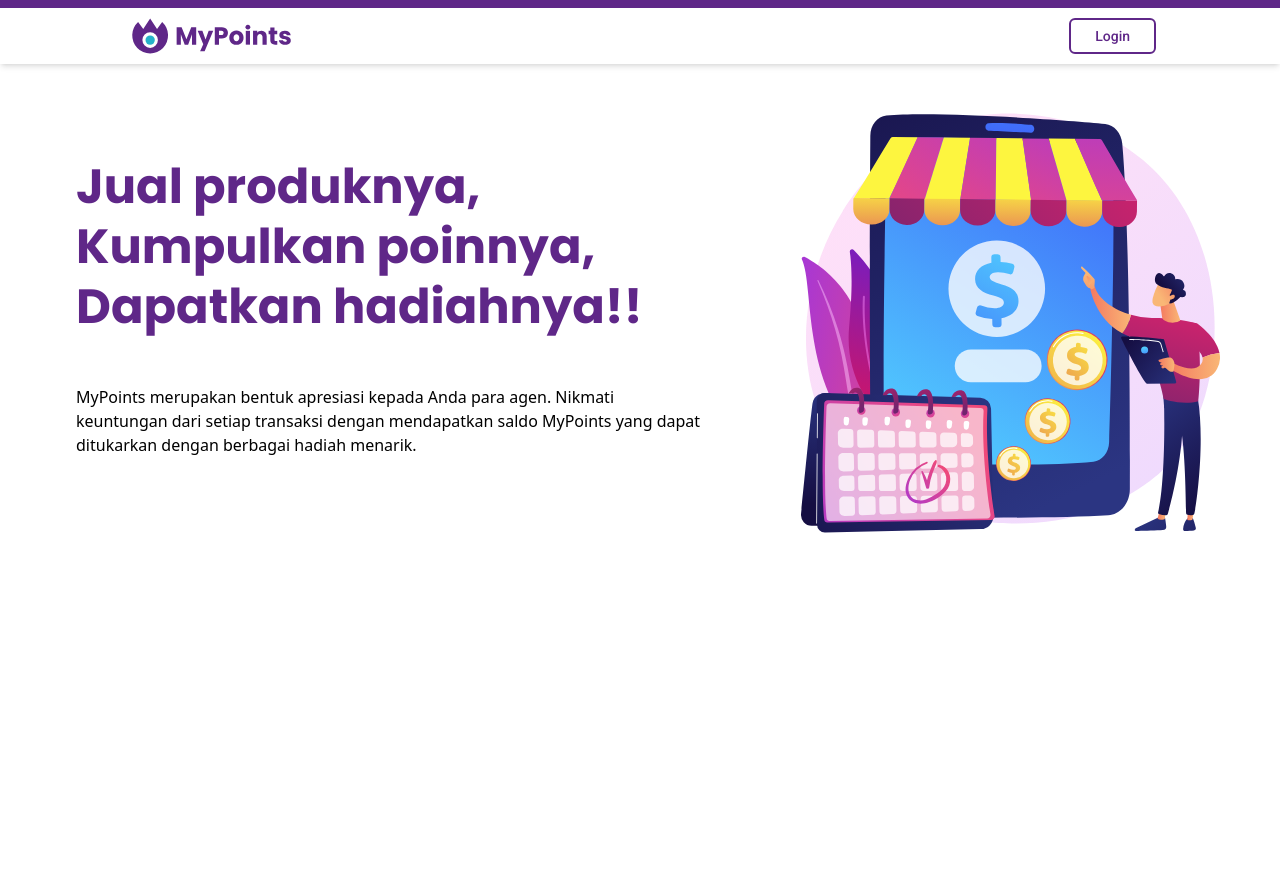
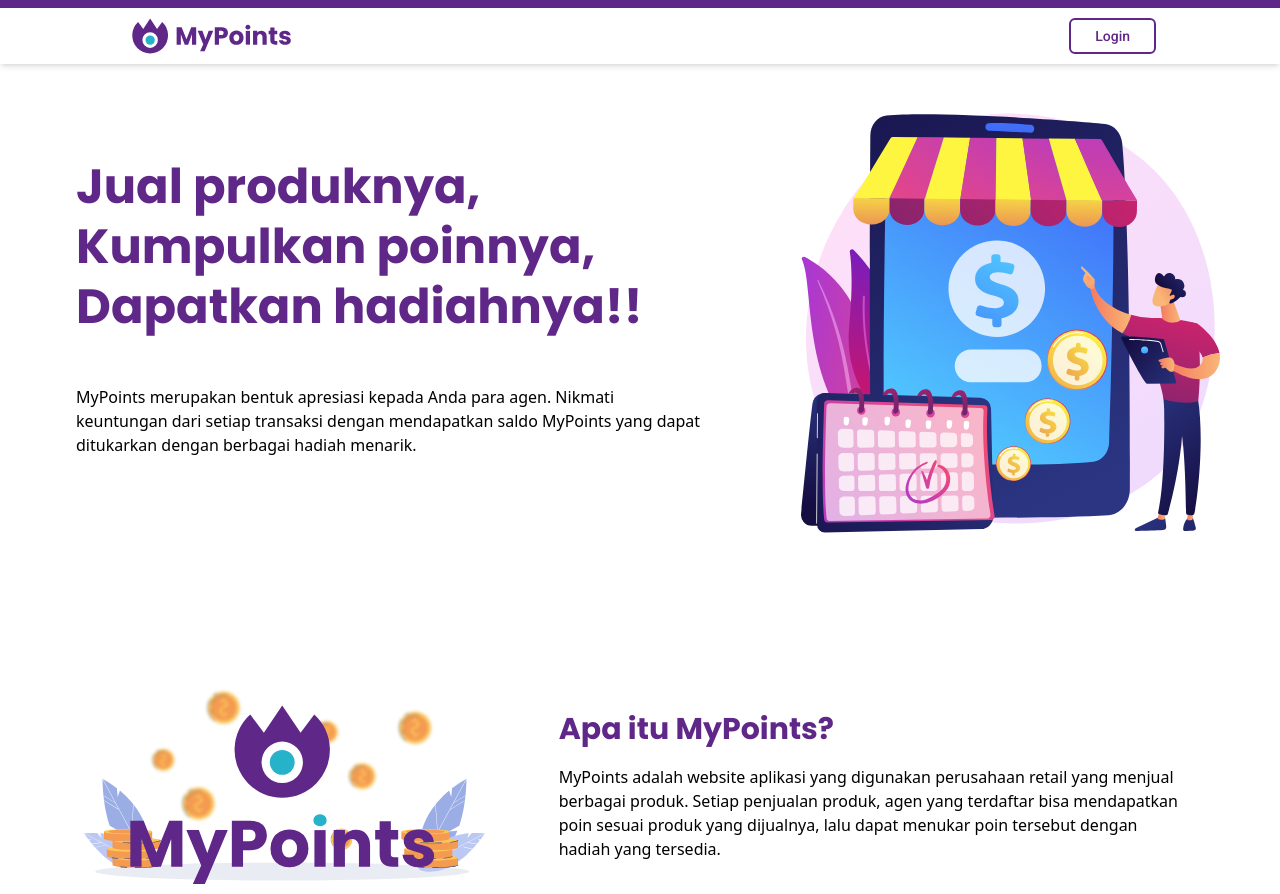
Before and after one commit to yossdev/mypoints-client, a React (Create React App) app: page / in a window 1280 px wide. Before the commit the page ends 800 px from the top, so only its background shows below. Built offline with nearby package versions, Linux system fonts and the light colour scheme.

Commit message:
apa itu my points

```diff
--- a/src/components/UI/molecules/BannerTitle.jsx
+++ b/src/components/UI/molecules/BannerTitle.jsx
@@ -1,5 +1,3 @@
-import ButtonLogin from '../atoms/Button'
-
 const BannerTitle = () => {
   return (
     <div className="flex md:w-3/6 flex-col justify-center md:text-left ml-16">
--- /dev/null
+++ b/src/components/UI/molecules/TeksMyPoints.jsx
@@ -0,0 +1,19 @@
+import React from 'react'
+
+const TeksMyPoints = () => {
+  return (
+    <div className="flex md:w-3/6 flex-col justify-center md:text-left ml-16">
+      <h1 className="text-3xl font-bold leading-tight text-purple font-poppins">
+        Apa itu MyPoints?
+      </h1>
+      <p className="leading-normal text-md mt-4 font-roboto-300">
+        MyPoints adalah website aplikasi yang digunakan perusahaan retail yang
+        menjual berbagai produk. Setiap penjualan produk, agen yang terdaftar
+        bisa mendapatkan poin sesuai produk yang dijualnya, lalu dapat menukar
+        poin tersebut dengan hadiah yang tersedia.
+      </p>
+    </div>
+  )
+}
+
+export default TeksMyPoints
--- /dev/null
+++ b/src/components/UI/organisms/ApaItuMyPoints.jsx
@@ -0,0 +1,23 @@
+import koin from '../atoms/koin.svg'
+import TeksMyPoints from '../molecules/TeksMyPoints'
+
+const ApaItuMyPoints = () => {
+  return (
+    <div className="mt-36 container px-3 mx-auto flex flex-wrap flex-col md:flex-row items-center">
+      {/* Left Col */}
+      <div className="flex flex-col md:w-2/6 justify-center ml-16">
+        <img
+          className="lg:flex lg:items-stretch lg:justify-end"
+          alt="koin mypoints"
+          src={koin}
+          width={600}
+        />
+      </div>
+
+      {/* Right Col */}
+      <TeksMyPoints />
+    </div>
+  )
+}
+
+export default ApaItuMyPoints
--- a/src/components/pages/Homepage.jsx
+++ b/src/components/pages/Homepage.jsx
@@ -1,5 +1,6 @@
 import Header from '../UI/organisms/Header'
 import Banner from '../UI/organisms/Banner'
+import ApaItuMyPoints from '../UI/organisms/ApaItuMyPoints'
 
 const Homepage = () => {
   document.title = 'MyPoints'
@@ -8,6 +9,7 @@
     <>
       <Header />
       <Banner />
+      <ApaItuMyPoints />
     </>
   )
 }
```
Also changed, not shown: src/components/UI/atoms/koin.svg.
